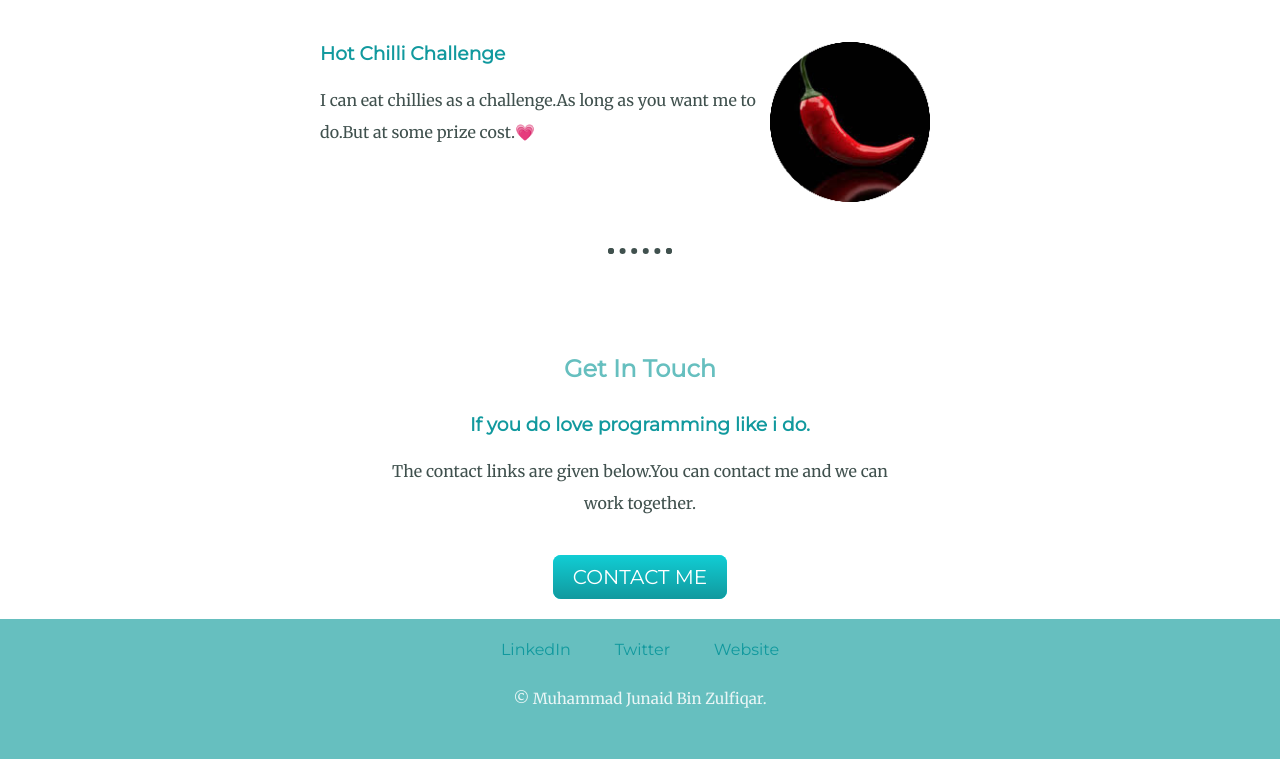
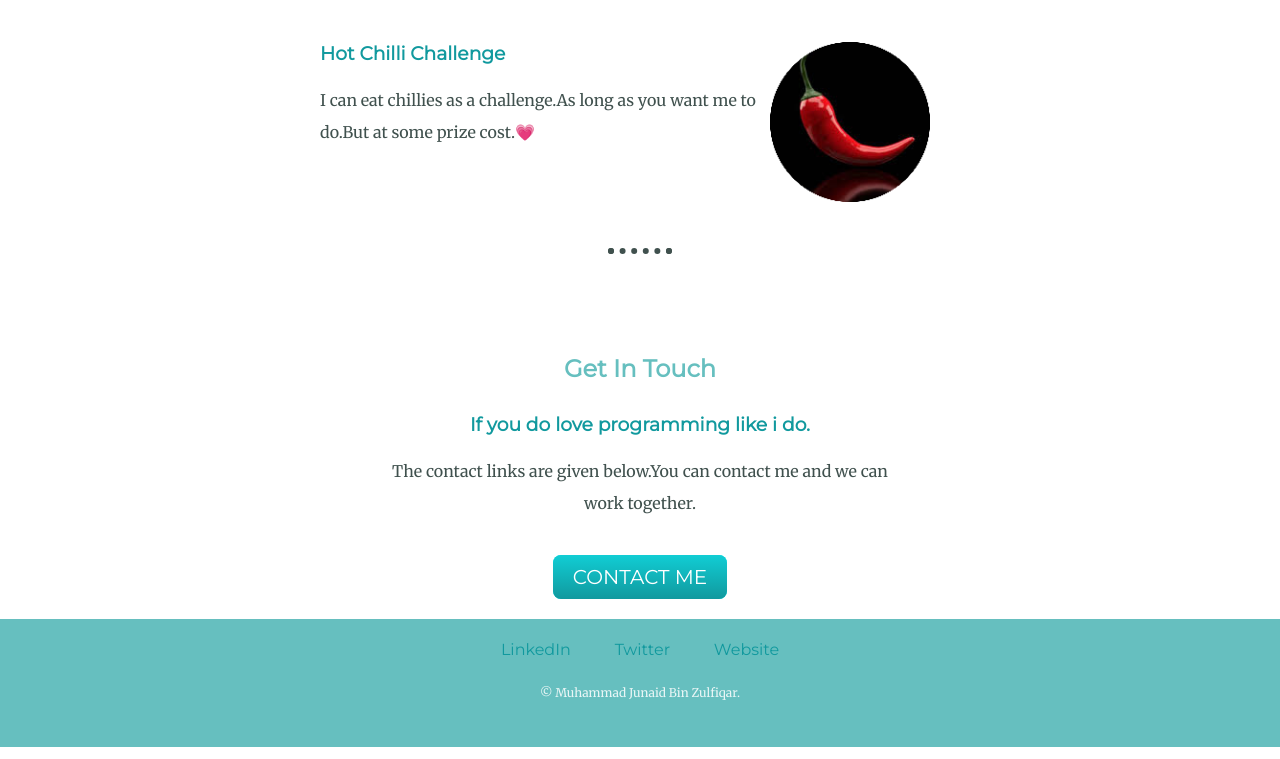
Before and after one commit to Astophile/My-First-Web-CV, a plain HTML site: page index.html in a window 1280 px wide. Shown: the part 1504-2263 px from the top of the page. Drawn offline with Linux system fonts and the light colour scheme.

Commit message:
Update Stylesheet.css

```diff
--- a/Stylesheet.css
+++ b/Stylesheet.css
@@ -146,6 +146,6 @@ h3{
 
   .copy-right{
     color: #EAF6F6;
-    font-size: 0.95rem;
+    font-size: 0.75rem;
     padding: 10px 0px;
   }
```
